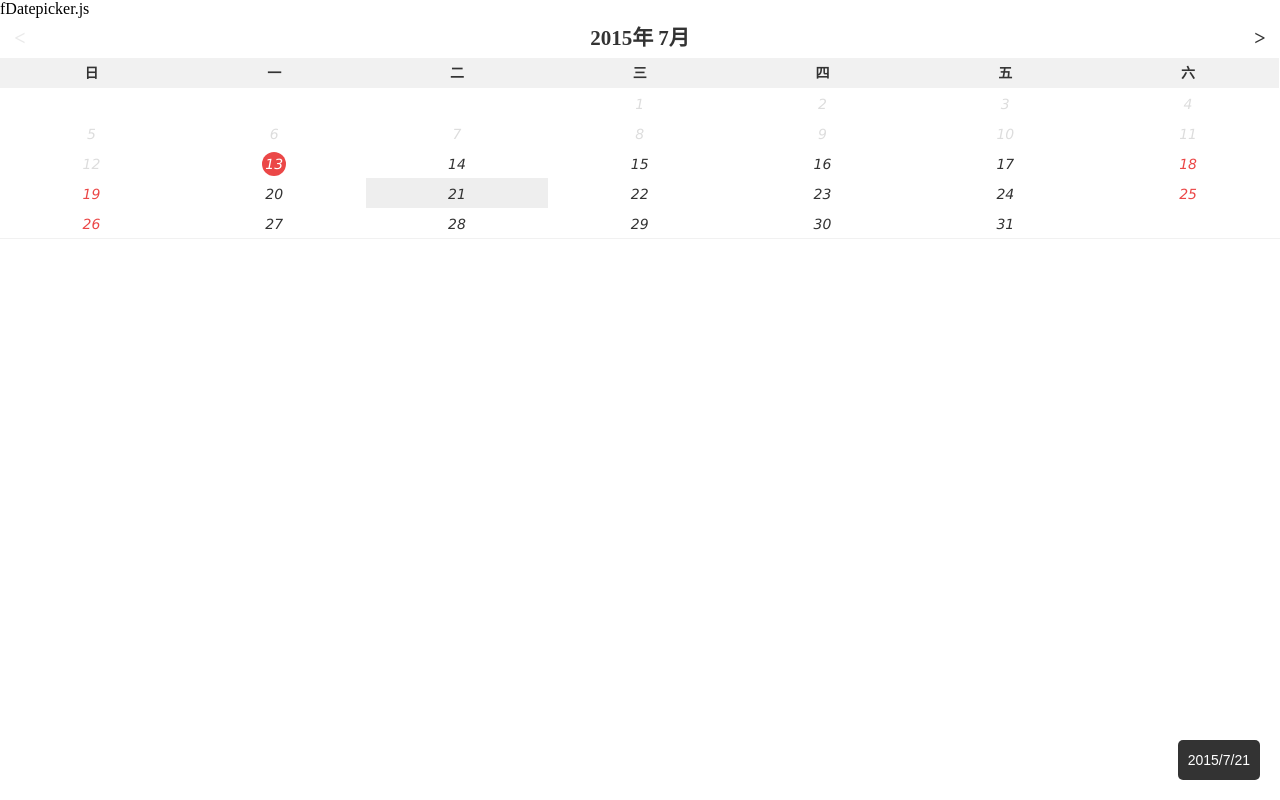
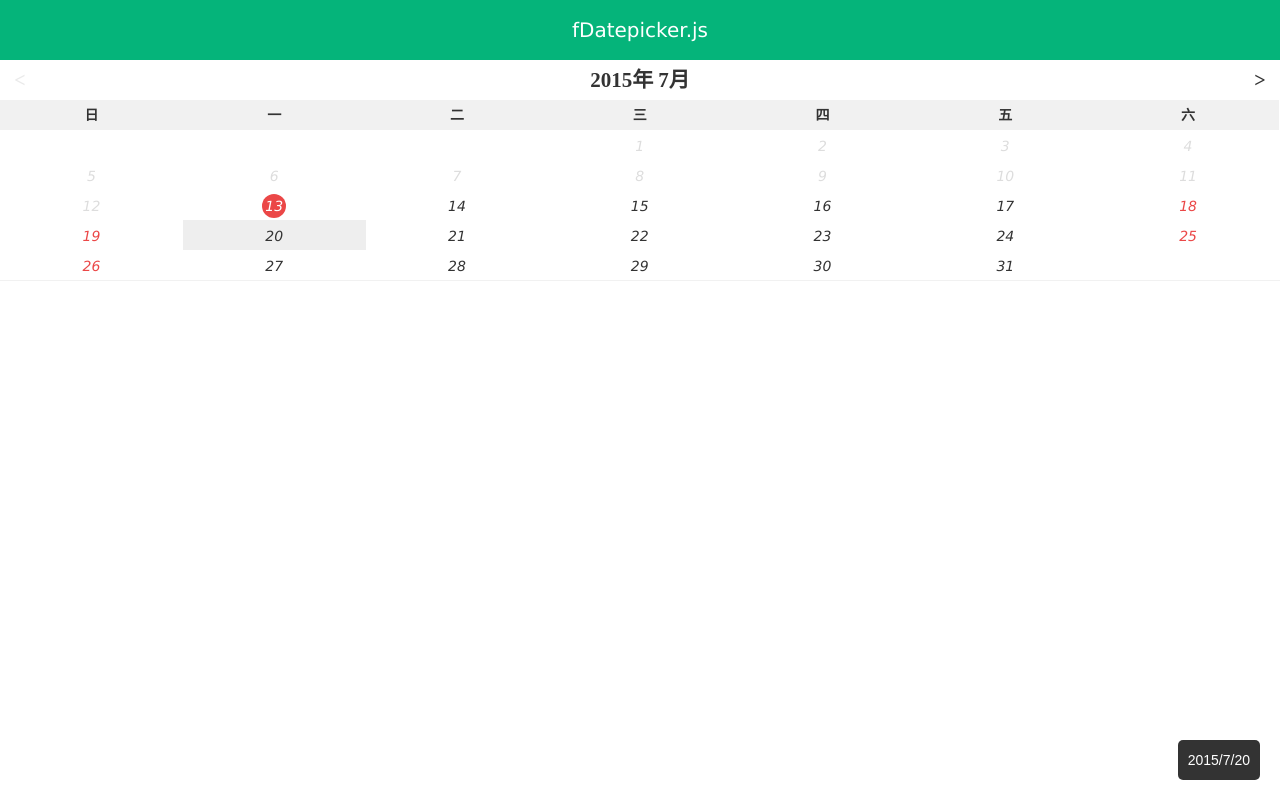
Before and after one commit to FrendEr/fDatepicker.js, a website: page example/index.html in a window 1280 px wide. Drawn offline with Linux system fonts and the light colour scheme.

```diff
--- a/example/index.html
+++ b/example/index.html
@@ -6,6 +6,22 @@
 		<title>fDatepicker example</title>
 		<link rel="stylesheet" type="text/css" href="../src/fDatepicker.css">
 		<style media="screen">
+			.header {
+				height: 60px;
+				line-height: 60px;
+				text-align: center;
+				color: #fff;
+				font-family: verdana;
+			}
+			.header p {
+				position: fixed;
+				top: 0;
+				left: 0;
+				width: 100%;
+				background-color: #05b47a;
+				font-size: 20px;
+				z-index: 100;
+			}
 			#dateTips {
 				position: fixed;
 				bottom: 20px;
@@ -27,14 +43,14 @@
 			<p>fDatepicker.js</p>
 		</header>
 		<div id="container"></div>
-		<span id="dateTips">2015/7/21</span>
+		<span id="dateTips"></span>
 		<script src="../bower_components/jquery/dist/jquery.js"></script>
 		<script src="../bower_components/underscore/underscore-min.js"></script>
 		<script src="../src/fDatepicker.js"></script>
 		<script type="text/javascript">
 		var datepicker = new Datepicker({
 			container: '#container',
-			initDate: new Date('2015/7/21'),
+			initDate: new Date('2015/7/20'),
 			startDate: new Date('2015/7/3'),
 			endDate: new Date('2016/7/3'),
 			singleFrame: true,
@@ -46,6 +62,9 @@
 		        $('#dateTips').html(date);
 	        }
 		});
+
+		var init = new Date(datepicker.initDate);
+		$('#dateTips').html(init.getFullYear() + '/' + (init.getMonth() + 1) + '/' + init.getDate());
 		</script>
 	</body>
 </html>
```
